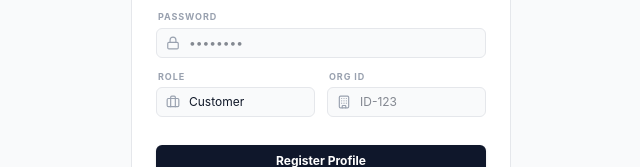
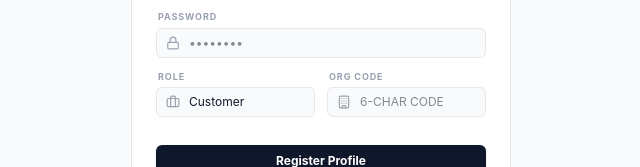
Before and after one commit to dev-abhisheksh/hackathon, a React app in the folder frontend/: page /register in a window 1280 px wide. Shown: the part 416-583 px from the top of the page, without its empty margins (319-959 px from the left). Built offline with nearby package versions, Linux system fonts and the light colour scheme; the HTML template or start-up script is replaced by a standard one.

Commit message:
feat: add Organization model and implement Admin, Agent, and Registration pages for user authentication and dashboard workflows

```diff
--- a/frontend/src/pages/AdminPanel.jsx
+++ b/frontend/src/pages/AdminPanel.jsx
@@ -34,7 +34,9 @@ const AdminPanel = () => {
         <div className="flex items-center gap-4">
           <div className="hidden sm:block text-right">
             <p className="text-sm font-semibold leading-none">{user?.name || "Administrator"}</p>
-            <p className="text-[10px] text-gray-500 font-medium uppercase mt-1">Org Admin</p>
+            <p className="text-[10px] text-gray-500 font-medium uppercase mt-1">
+              Org Admin <span className="text-blue-500 font-bold ml-1 px-1.5 py-0.5 bg-blue-50 rounded">Code: {user?.orgCode}</span>
+            </p>
           </div>
           <button
             onClick={logout}
--- a/frontend/src/pages/AgentDashboard.jsx
+++ b/frontend/src/pages/AgentDashboard.jsx
@@ -46,6 +46,9 @@ const AgentDashboard = () => {
           <div className="hidden md:flex items-center gap-2 px-3 py-1 bg-gray-50 border border-gray-100 rounded-md">
             <User size={14} className="text-gray-400" />
             <span className="text-xs font-bold">{user?.name}</span>
+            <span className="text-[10px] text-blue-500 font-black uppercase ml-1 px-1.5 py-0.5 bg-blue-50 rounded">
+              Code: {user?.orgCode}
+            </span>
           </div>
           <button onClick={logout} className="p-2 text-gray-400 hover:text-red-600 hover:bg-red-50 rounded-md transition-colors">
             <LogOut size={18} />
--- a/frontend/src/pages/Register.jsx
+++ b/frontend/src/pages/Register.jsx
@@ -10,7 +10,7 @@ const Register = () => {
     password: "",
     role: "customer",
     orgName: "",
-    orgId: "",
+    orgCode: "",
   });
   const [error, setError] = useState("");
   const [isLoading, setIsLoading] = useState(false);
@@ -136,16 +136,16 @@ const Register = () => {
 
                 <div className="space-y-1">
                   <label className="block text-[9px] font-bold text-gray-400 uppercase tracking-widest ml-0.5">
-                    {formData.role === "admin" ? "Org Name" : "Org ID"}
+                    {formData.role === "admin" ? "Org Name" : "Org Code"}
                   </label>
                   <div className="relative">
                     <Building className="absolute left-2.5 top-1/2 -translate-y-1/2 text-gray-400" size={14} />
                     <input
                       type="text"
-                      name={formData.role === "admin" ? "orgName" : "orgId"}
-                      className="w-full pl-8 pr-3 py-1.5 bg-gray-50 border border-gray-200 rounded-md focus:border-slate-900 focus:bg-white outline-none text-xs transition-all"
-                      placeholder={formData.role === "admin" ? "Acme Corp" : "ID-123"}
-                      value={formData.role === "admin" ? formData.orgName : formData.orgId}
+                      name={formData.role === "admin" ? "orgName" : "orgCode"}
+                      className="w-full pl-8 pr-3 py-1.5 bg-gray-50 border border-gray-200 rounded-md focus:border-slate-900 focus:bg-white outline-none text-xs transition-all uppercase"
+                      placeholder={formData.role === "admin" ? "Acme Corp" : "6-CHAR CODE"}
+                      value={formData.role === "admin" ? formData.orgName : formData.orgCode}
                       onChange={handleChange}
                       required
                     />
```
Also changed, not shown: 2 other files (tests, documents, lock files or other folders).
